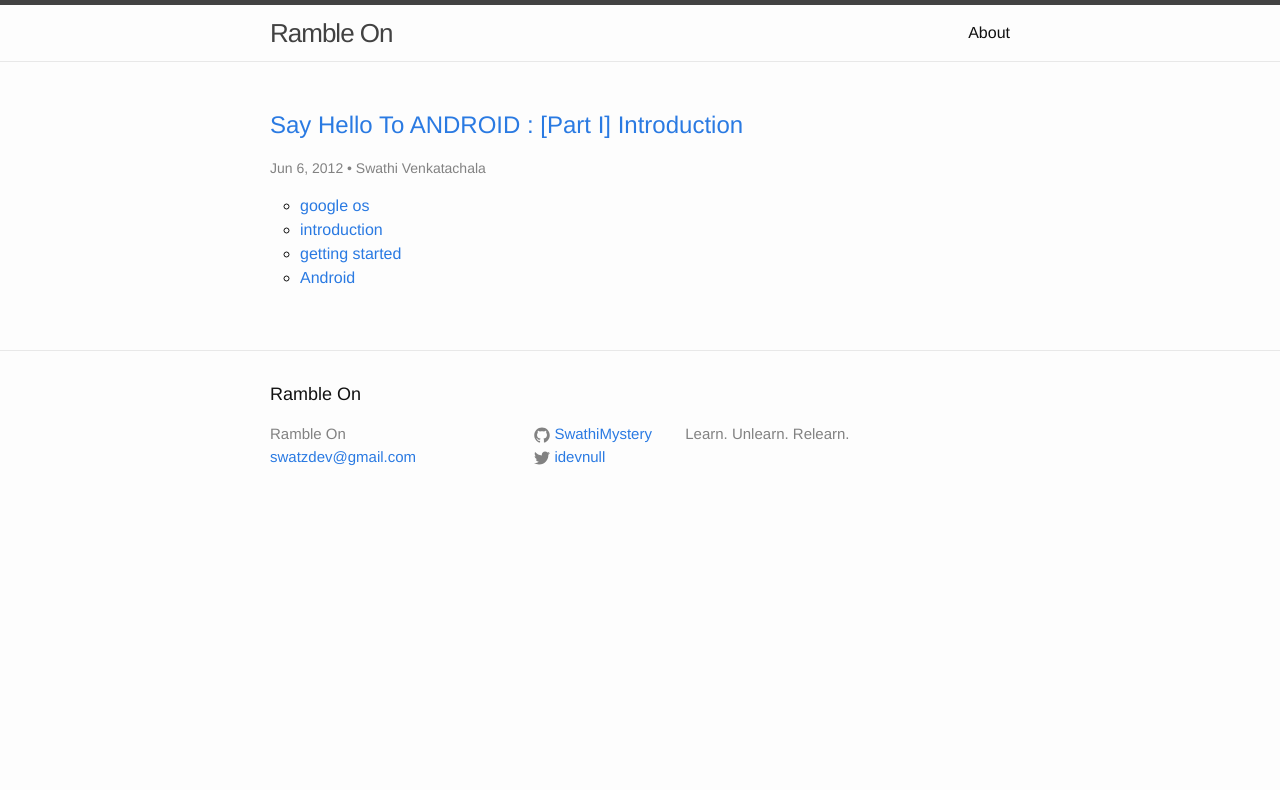
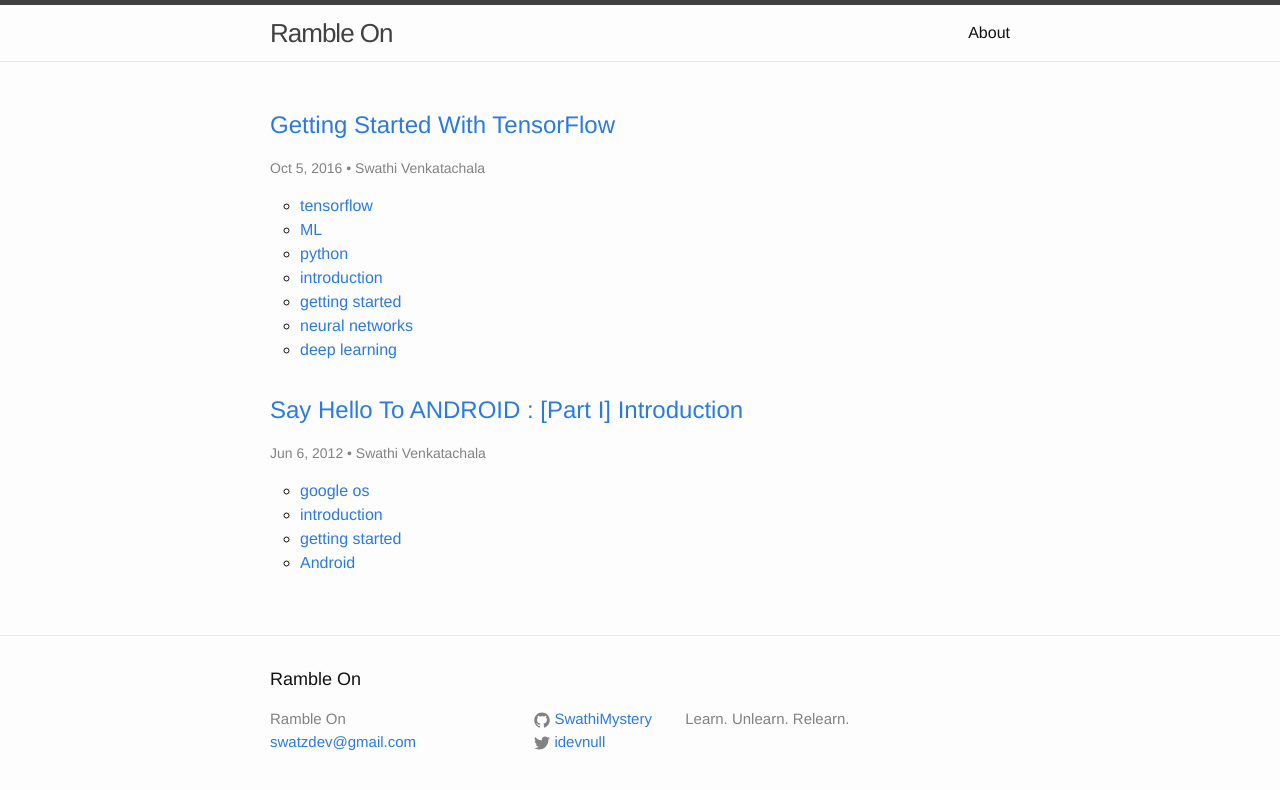
Before and after one commit to SwathiMystery/femgeekz.github.io, a Jekyll site: the page built from tag/introduction/index.html, in a window 1280 px wide. Shown: the top 790 px of the page. Built offline with Jekyll 4.4.1, drawn with Linux system fonts in a browser that asks for light colours; some of the changed lines change nothing that is shown.

Commit message:
Tensorflow post added

```diff
--- a/_config.yml
+++ b/_config.yml
@@ -17,7 +17,7 @@ gems:
 ga: 'UA-67247971-1'
 safe: true
 
-future: true
+#future: true
 
 # Pagination
 paginate: 6
--- /dev/null
+++ b/_posts/2016-10-05-getting-started-with-tensorflow.markdown
@@ -0,0 +1,81 @@
+---
+layout: post
+title: "Getting Started With TensorFlow"
+date: 2016-10-05T11:22:59+05:30
+author: Swathi Venkatachala
+comments: true
+tags:
+- tensorflow
+- ML
+- python
+- introduction
+- getting started
+- neural networks
+- deep learning
+---
+
+## Introduction to TensorFlow
+
+Conventionally in programming, we tell programs how to solve a problem. In *Neural Networks*, we tell computers what problems to solve and they find out *how-to* based on observations. The technique to train Neural Networks is *Deep Learning*.
+
+
+### Tensorflow
+
+> TensorFlow, an open source software library for numerical computation using data flow graphs, is the brain child of
+*Google Brain Team*.
+
+*TensorFlow - Source : [TensorFlow](https://www.tensorflow.org)*
+
+> A data flow graph is a directed graph with nodes and edges. The nodes in the graph represent mathematical operations, while the graph edges represent the multidimensional data arrays (tensors), which interconnect the nodes.The flow of tensors through the graph is where TensorFlow gets its name.
+
+### Idea
+The basic idea of Tensorflow is to create and manipulate the *computational graph*, mostly the numerical operations, thus taking the advantage of CPUs and GPUs.
+
+Conventionally in the world of application of machine learning and the models, refining of the models mostly happen with trial and error method. Tensorflow has a module called *TensorBoard module* which helps to monitor and display how the algorithms are run under the hood. This enables in creating better models by viewing and measuring.
+
+### Usage
+While everything looks interesting, a very fundamental question that comes in the mind of every engineer is - Can I deploy it to Production?
+Well, the answer is yes - The team at Google has introduced `Tensorflow Serving` system.
+
+> Tensorflow Serving is a production level system to deploy new algorithms and experiments, while keeping the same server architecture and APIs.
+
+*Tensorflow Serving - Source : [Serving](https://tensorflow.github.io/serving/)*
+
+The main intent here is that the developers train their models first using TensorFlow. Then, they use TensorFlow Serving’s APIs to react to input from a client. This is accomplished by a front-end implementation of gRPC.
+
+> gRPC is a modern open source high performance RPC framework which can efficiently connect services in and across data centers with pluggable support for load balancing, tracing, health checking and authentication.
+
+*gRPC - Source : [gRPC](http://www.grpc.io)*
+
+### Getting Started
+
+To install Tensorflow, lets go for the Virtualenv installation, which will not disturb any existing Python programs on your machine, follow these [steps](https://www.tensorflow.org/versions/r0.11/get_started/os_setup.html#virtualenv-installation)
+
+To test if the installation works, the example from the Tensorflow documentation itself.
+
+{% highlight sh %}
+$ python
+...
+>>> import tensorflow as tf
+>>> hello = tf.constant('Hello, TensorFlow!')
+>>> sess = tf.Session()
+>>> print(sess.run(hello))
+Hello, TensorFlow!
+>>> a = tf.constant(10)
+>>> b = tf.constant(32)
+>>> print(sess.run(a + b))
+42
+>>>
+{% endhighlight %}
+
+As we see in the above snippet, `sess=tf.Session()`, is to create a session to run. All the programs interact with the Tensorflow libraries by creating a session as aforementioned with `Session()`. We can then call `run()` method and the associated computation is run.
+
+The vizualization tool, `TensorBoard`, which helps in comprehensive understanding of graph computing graphically, can be invoked by the following command.
+
+`$ tensorboard --logdir=&lt;trace file&gt;`
+
+Hit the [URL](http://localhost:6006/) to witness the dashboard.
+
+More posts on tensorflow coming up...
+
+Happy Learning and Computing! :)
```
